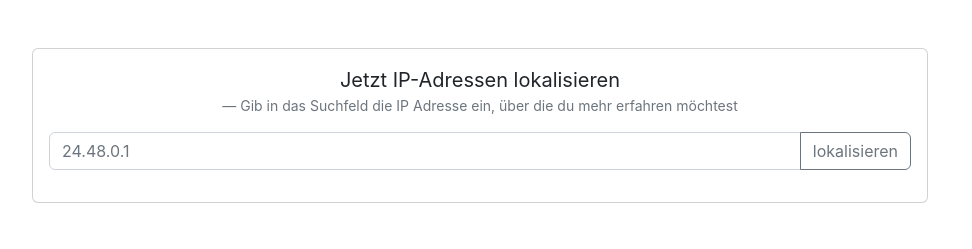
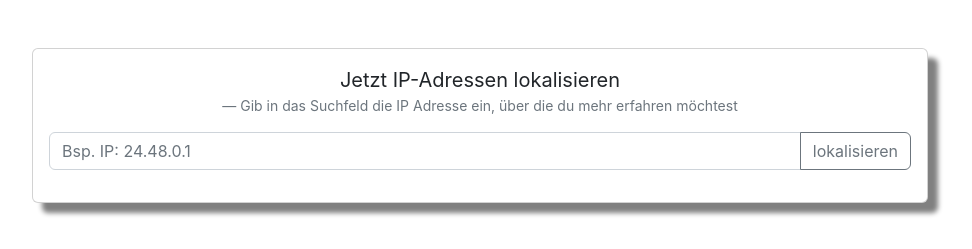
Before and after one commit to Mehtap123/ipaddress-frontend, a React (Create React App) app: page / in a window 1280 px wide. Shown: the top 249 px of the page, without its empty margins (160-1132 px from the left). Built offline with nearby package versions, Linux system fonts and the light colour scheme; no server answers.

Commit message:
style boxes

```diff
--- a/src/App.css
+++ b/src/App.css
@@ -6,3 +6,7 @@
 display: flex;
 justify-content: center;
 }
+
+.box {
+  box-shadow: 10px 10px 5px grey;
+}
--- a/src/components/Landingpage.js
+++ b/src/components/Landingpage.js
@@ -53,7 +53,7 @@ const Landingpage = () => {
     <>
       {data ? (
         <>
-          <div className="card m-auto mt-5" style={{ width: "70%" }}>
+          <div className="card m-auto mt-5 box" style={{ width: "70%" }}>
             <div className="card-body">
               <figure className="text-center">
                 <blockquote className="blockquote">
@@ -70,7 +70,7 @@ const Landingpage = () => {
                   <input
                     type="text"
                     className="form-control"
-                    placeholder="24.48.0.1"
+                    placeholder="Bsp. IP: 24.48.0.1"
                     aria-label="IP-Adresse"
                     aria-describedby="button-addon2"
                   />
@@ -86,7 +86,7 @@ const Landingpage = () => {
               </form>
             </div>
           </div>
-          <div className="card m-auto mt-5 mb-5" style={{ width: "70%" }}>
+          <div className="card m-auto mt-5 mb-5 box" style={{ width: "70%" }}>
             <Map height={300} center={[data.lat, data.lon]} zoom={13}>
               <Marker width={50} anchor={[data.lat, data.lon]} />
             </Map>
```
